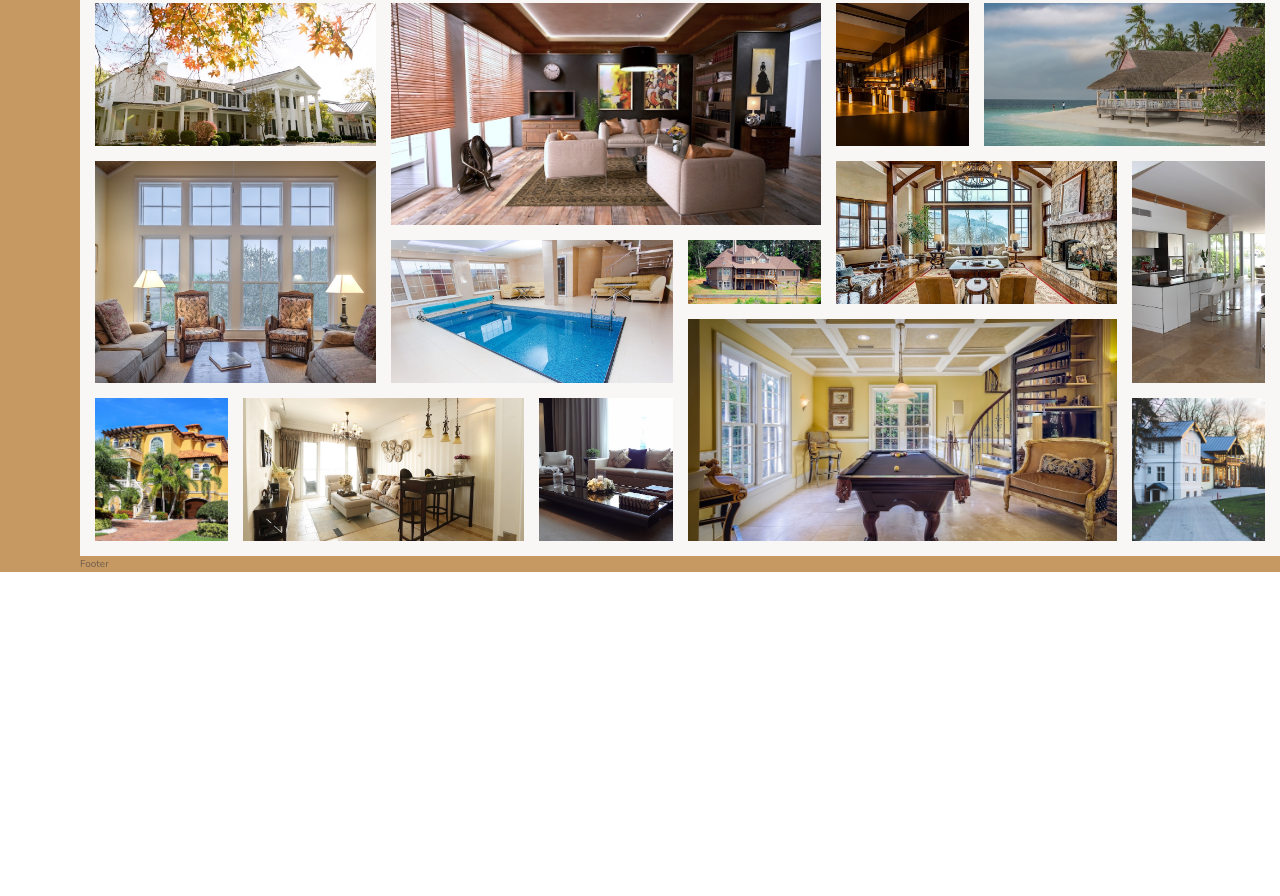
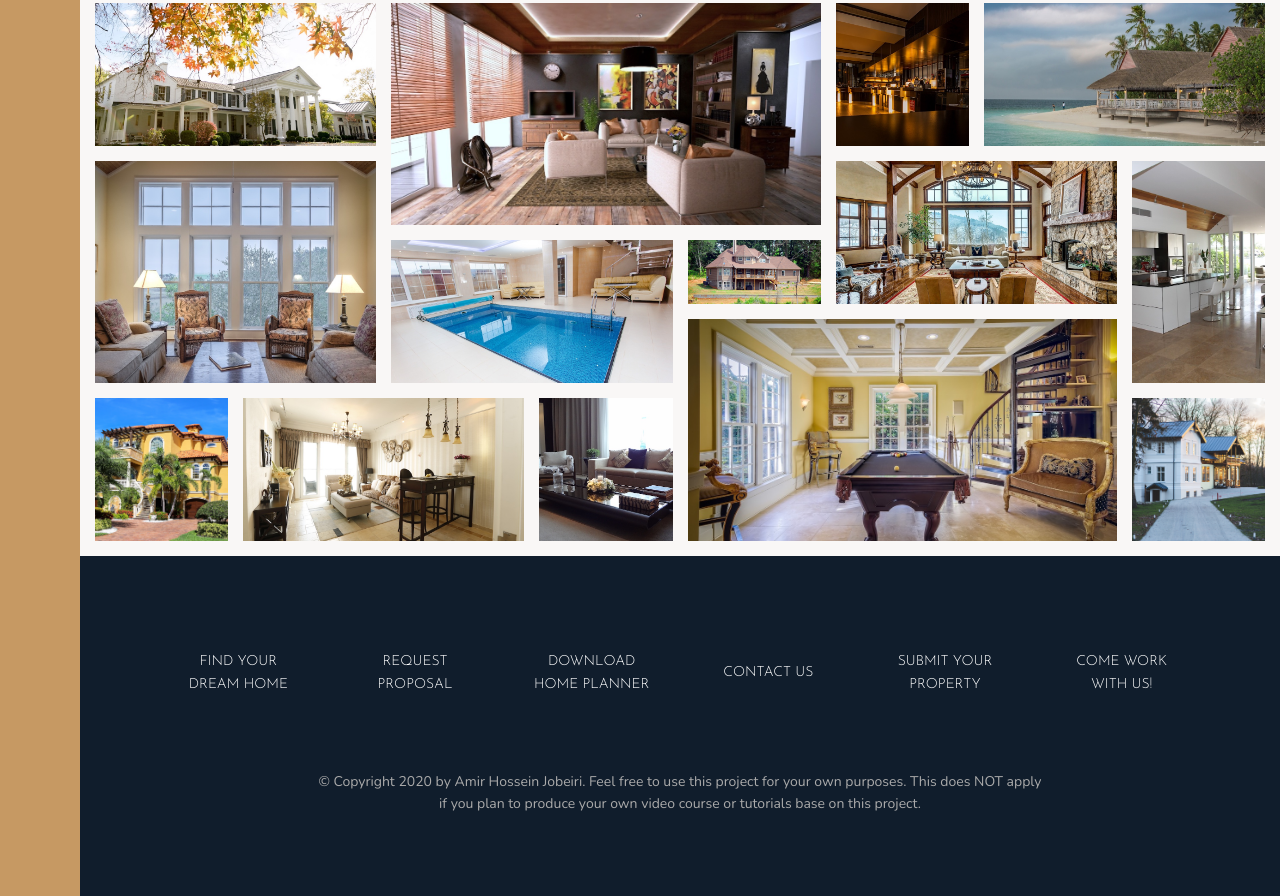
Before and after one commit to jobeiri/nexter, a website: page index.html in a window 1280 px wide. Shown: the part 3084-3980 px from the top of the page. Before the commit the page ends 3656 px from the top, so only its background shows below. Drawn offline with nearby package versions, Linux system fonts and the light colour scheme.

Commit message:
12. Building the Footer

```diff
--- a/index.html
+++ b/index.html
@@ -345,7 +345,18 @@
             </section>
 
             <footer class="footer">
-                Footer
+                <ul class="nav">
+                    <li class="nav__item"><a href="#" class="nav__link">Find your dream home</a></li>
+                    <li class="nav__item"><a href="#" class="nav__link">Request proposal</a></li>
+                    <li class="nav__item"><a href="#" class="nav__link">Download home planner</a></li>
+                    <li class="nav__item"><a href="#" class="nav__link">Contact us</a></li>
+                    <li class="nav__item"><a href="#" class="nav__link">Submit your property</a></li>
+                    <li class="nav__item"><a href="#" class="nav__link">Come work with us!</a></li>
+                </ul>
+                <p class="copyright">
+                    &copy; Copyright 2020 by Amir Hossein Jobeiri. Feel free to use this project for your own purposes.
+                    This does NOT apply if you plan to produce your own video course or tutorials base on this project.
+                </p>
             </footer>
         </div>
     </body>
--- a/sass/_footer.scss
+++ b/sass/_footer.scss
@@ -1,4 +1,43 @@
 .footer {
-  background-color: $color-primary;
+  background-color: $color-secondary;
   grid-column: full-start / full-end;
+  padding: 8rem;
 }
+
+.nav {
+  list-style: none;
+
+  display: grid;
+  grid-template-columns: repeat(auto-fit, minmax(15rem, 1fr));
+  gap: 2rem;
+  align-items: center;
+
+  &__link:link,
+  &__link:visited {
+    font-size: 1.4rem;
+    color: #fff;
+    text-decoration: none;
+    font-family: $font-display;
+    text-transform: uppercase;
+    text-align: center;
+    padding: 1.5rem;
+    display: block;
+    transition: all 0.2s;
+  }
+
+  &__link:hover,
+  &__link:active {
+    background-color: rgba(#fff, 0.05);
+    transform: translateY(-0.3rem);
+  }
+}
+
+.copyright {
+  font-size: 1.4rem;
+  color: $color-grey-light-2;
+  margin-top: 6rem;
+  margin-right: auto;
+  margin-left: auto;
+  text-align: center;
+  width: 70%;
+}
```
Also changed, not shown: css/style.css, 1 other file.
